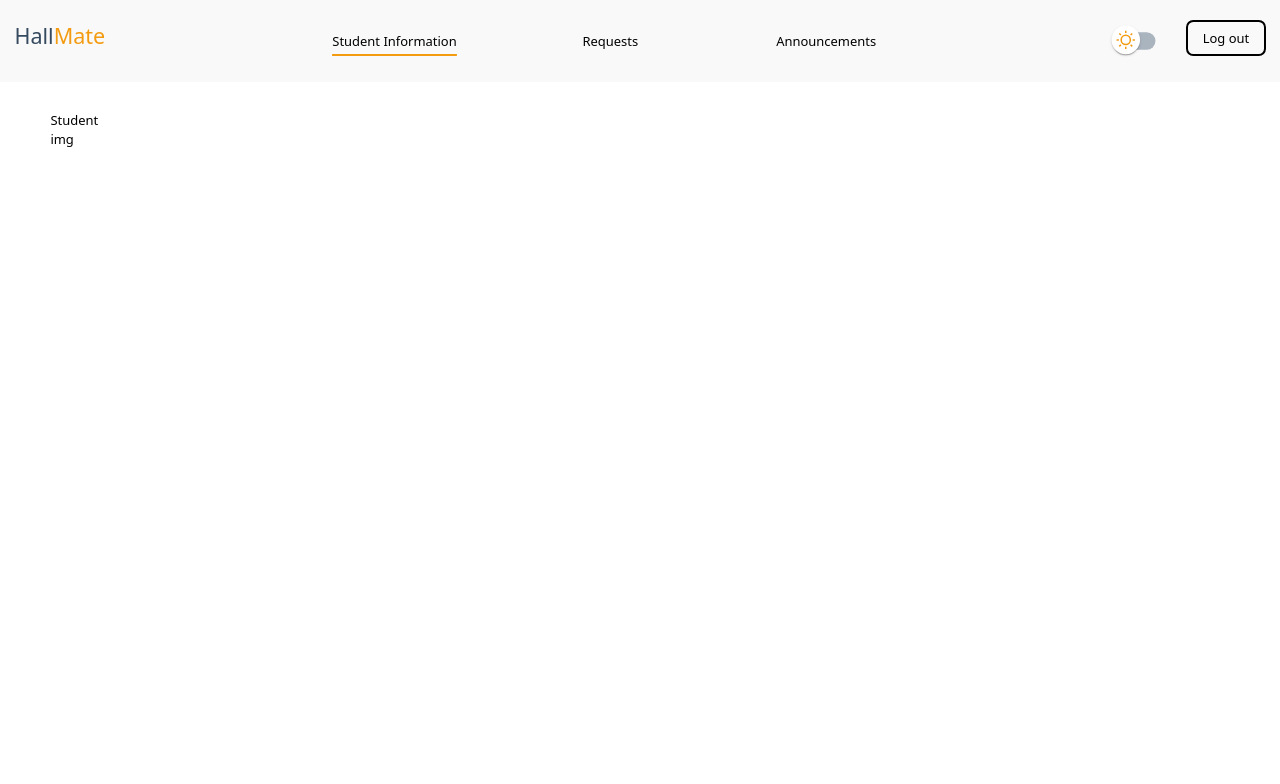
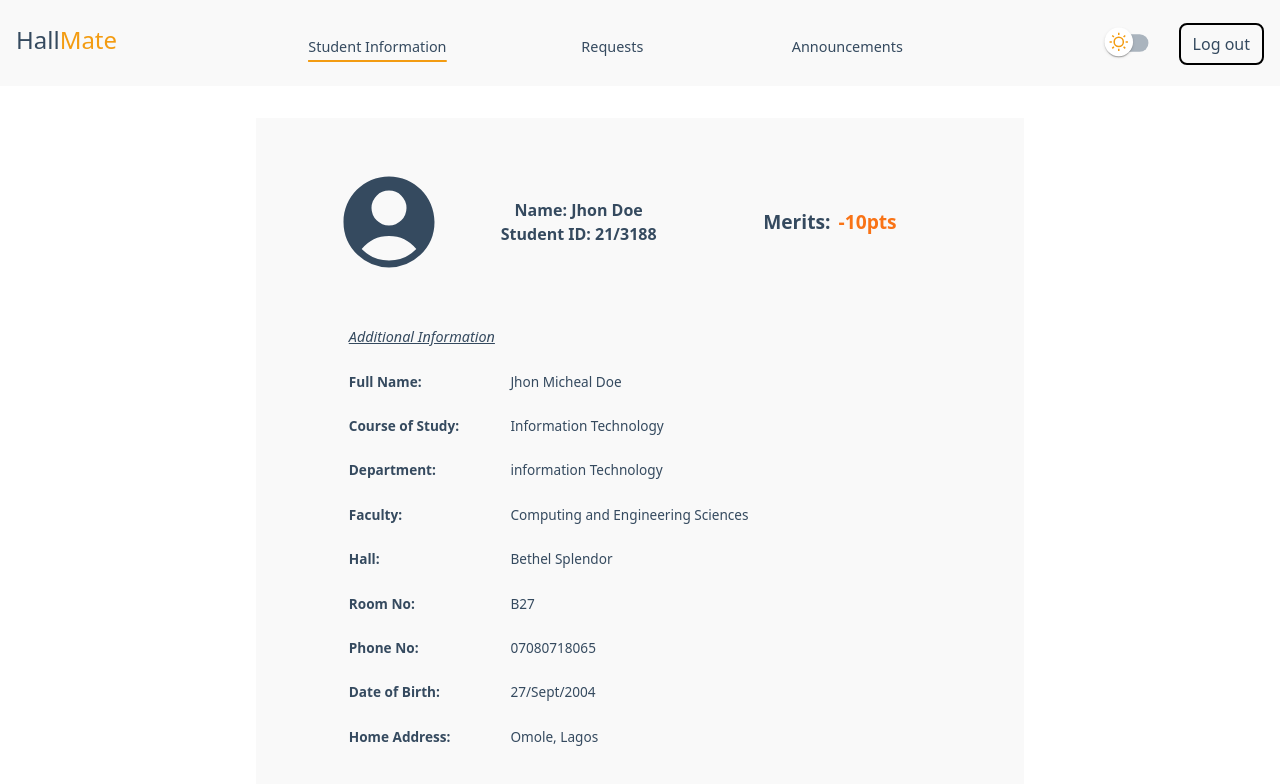
Before and after one commit to Olu-Oni/HallMate, a React (Vite) app: page /student_info in a window 1280 px wide. Shown: the top 784 px of the page. Built offline with nearby package versions, Linux system fonts and the light colour scheme.

Commit message:
StudentViewPage Updates

```diff
--- a/src/Components/LightDarkSwitch.jsx
+++ b/src/Components/LightDarkSwitch.jsx
@@ -1,7 +1,6 @@
 import { styled } from '@mui/material/styles';
 import FormControlLabel from '@mui/material/FormControlLabel';
 import Switch from '@mui/material/Switch';
-import { useState } from 'react';
 
 const MaterialUISwitch = styled(Switch)(({ theme, checked }) => ({
     width: 50,
--- a/src/Components/Navbar.jsx
+++ b/src/Components/Navbar.jsx
@@ -1,7 +1,7 @@
 import { useContext, useEffect, useState } from "react";
 import { Link, useLocation } from "react-router-dom";
 import LightDarkSwitch from "./LightDarkSwitch";
-import DoorIcon from "../Components/DoorIconSVG";
+import DoorIcon from "./svg/DoorIconSVG";
 import { MyTheme } from "../App";
 // import { ReactComponent as iconDoor} from "../assets/icon_door.svg";
 
@@ -55,11 +55,11 @@ const SlideMenu = ({ navNames, status }) => {
 
           <Link
             to={"/login"}
-            className="hover:bg-slate-900 rounded-bl-3xl px-7 w-full py-2 flex gap-2 justify-center border-t-2 absolute bottom-0 font-semibold"
+            className="hover:bg-slate-900  rounded-bl-3xl px-7 w-full py-2 flex gap-2 justify-center border-t-2 absolute bottom-0 font-semibold"
           >
             {/* Door Icon */}
             <DoorIcon/>
-            Log out
+            <h2>Log out</h2>
           </Link>
         </ul>
       </div>
@@ -75,7 +75,7 @@ const NavItem = ({ nav }) => {
         location.pathname === `/${nav.loc}` ? "active nav_item" : "nav_item "
       }
     >
-      <Link to={`/${nav.loc}`}>{nav.name}</Link>
+      <Link to={`/${nav.loc}`}><h2>{nav.name}</h2></Link>
     </li>
   );
 };
@@ -95,7 +95,7 @@ const Navbar = () => {
         <h1 className="logo1">Hall</h1>
         <h1 className="logo2">Mate</h1>
       </div>
-      <ul className="flex w-fit gap-[2%] grow text-center mx-14 md:mx-[10%] lg:mx-[15%] justify-around  max-md:hidden">
+      <ul className="flex w-fit gap-[2%] grow text-center mx-14 md:mx-[7%] lg:mx-[12%] justify-around  max-md:hidden">
         {navNames.map((nav) => (
           <NavItem key={nav.name} nav={nav} />
         ))}
@@ -105,11 +105,12 @@ const Navbar = () => {
           <LightDarkSwitch status={{ isChecked, toggleTheme }} />
         </div>
 
-        <div className="h-fit rounded-lg relative bottom-1 max-md:hidden">
+        <div className="h-fit max-lg:scale-[85%]  relative rounded-lg bottom-1">
           <Link
             to={"/login"}
-            className="px-4 py-2 relative top-3 hover:bg-black hover:text-white border-2 border-black h-fit rounded-lg"
+            className="px-3 py-2  relative top-3 hover:bg-black hover:text-white border-2 border-black h-fit rounded-lg"
           >
+
             Log out
           </Link>
         </div>
--- /dev/null
+++ b/src/Components/svg/UserCircle.jsx
@@ -0,0 +1,10 @@
+const UserCircle = () => {
+    return (
+<svg xmlns="http://www.w3.org/2000/svg" viewBox="0 0 24 24" fill="currentColor" className="size-28 secondaryBlue">
+  <path fillRule="evenodd" d="M18.685 19.097A9.723 9.723 0 0 0 21.75 12c0-5.385-4.365-9.75-9.75-9.75S2.25 6.615 2.25 12a9.723 9.723 0 0 0 3.065 7.097A9.716 9.716 0 0 0 12 21.75a9.716 9.716 0 0 0 6.685-2.653Zm-12.54-1.285A7.486 7.486 0 0 1 12 15a7.486 7.486 0 0 1 5.855 2.812A8.224 8.224 0 0 1 12 20.25a8.224 8.224 0 0 1-5.855-2.438ZM15.75 9a3.75 3.75 0 1 1-7.5 0 3.75 3.75 0 0 1 7.5 0Z" clipRule="evenodd" />
+</svg>
+
+    );
+}
+
+export default UserCircle;
--- a/src/Pages/StudentInfoPage.jsx
+++ b/src/Pages/StudentInfoPage.jsx
@@ -1,14 +1,71 @@
+import UserCircle from "../Components/svg/UserCircle";
+
 const StudentInfoPage = () => {
+  const studentInfo = {
+    id: "21/3188",
+    name: "Jhon Doe",
+    merits: -10,
+    Full_Name: "Jhon Micheal Doe",
+    Course_of_Study: "Information Technology",
+    Department: "information Technology",
+    Faculty: "Computing and Engineering Sciences",
+    Hall: "Bethel Splendor",
+    Room_No: "B27",
+    Phone_No: "07080718065",
+    Date_of_Birth: "27/Sept/2004",
+    Home_Address: "Omole, Lagos",
+  };
+
+  const meritColor = (point) => {
+    if (point <= -30) return "text-red-600";
+    else if (point <= -10) return "text-orange-500";
+    else return "text-green-600";
+  };
   return (
     <main>
-      <div className="my-8 mx-14 bg-white h-44">
-        <h1>Student</h1>
-        <div>
-            img
+      <div className="sm:my-8 sm:mx-14 md:mx-[20%] py-12 flex flex-col max-sm:items-center sm:px-[6%] studentInfo-bg">
+        <header className="flex flex-wrap max-sm:flex-col items-center text-center sm:gap-x-14 gap-7">
+          <UserCircle />
+          <div className="self-center ga">
+            <h1>Name: {studentInfo.name}</h1>
+            <h1>Student ID: {studentInfo.id}</h1>
+          </div>
+          <div className="flex-grow flex justify-center text-[1.2rem]">
+            <h1 className=" text-[1.2rem] mr-2">Merits:</h1>
+            <h1 className={`${meritColor(studentInfo.merits)}`}>
+              {studentInfo.merits}pts
+            </h1>
+          </div>
+        </header>
+        <div className="my-8 mx-4">
+          <h2 className="underline mt-4">
+            <i>Additional Information</i>
+          </h2>
+          {/* object gets turned into array containing keys and values as the sub-array values */}
+          {Object.entries(studentInfo)
+            // removing the first two entries
+            .filter((row, idx) => idx > 2)
+            .map((row) => (
+              <InfoRow key={row[0]} heading={row[0]} value={row[1]} />
+            ))}
         </div>
       </div>
     </main>
   );
 };
 
+const InfoRow = ({ heading, value }) => {
+  return (
+    <div className="flex gap-4 my-6 text-[0.85rem]">
+      <div className="w-28 sm:w-1/4 font-semibold">
+        <label htmlFor={heading}>{heading.replaceAll("_", " ")}:</label>{" "}
+        {/* Label for accessibility */}
+      </div>
+      <div className="">
+        <span id={heading}>{value}</span> {/* Or an input if needed */}
+      </div>
+    </div>
+  );
+};
+
 export default StudentInfoPage;
--- /dev/null
+++ b/src/Pages/StudentInfoSelection.jsx
@@ -0,0 +1,5 @@
+const StudentSelection = () => {
+    return (<>Hello Kelechi was here helping you to code </>  );
+}
+
+export default StudentSelection;
--- a/src/index.css
+++ b/src/index.css
@@ -3,7 +3,7 @@
 @tailwind utilities;
 
 :root {
-  --text-font-size: 0.9rem;
+  --text-font-size: 1em;
 
   /* Burger */
   --bar-width: 20px;
@@ -17,7 +17,7 @@
   --pimary-orange: #f39c12;
   --secondary-blue: #e5f7ff;
   --secondary-orange: #fcf3e3;
-  --primary-text: #000000;
+  --primary-text: #354a5f;
   --primary-bg-color: white;
   --secondary-bg-color: #f9f9f9;
 }
@@ -32,6 +32,9 @@
   --secondary-bg-color: hsl(210, 29%, 22%);
 }
 
+.secondaryBlue{
+  fill: var(--primary-text);
+}
 * {
   transition: all 0.2s ease-in-out;
   font-size: var(--text-font-size);
@@ -42,9 +45,17 @@
 a {
   cursor: pointer;
 }
+h1{
+  @apply font-semibold
+}
+
+h2 {
+  @apply lg:text-[0.9rem] text-[0.8rem]
+}
+
 #root {
   background-color: var(--primary-bg-color);
-  @apply min-h-dvh w-dvw flex flex-col;
+  @apply min-h-dvh max-w-full flex flex-col;
 }
 
 .logo1 {
@@ -75,6 +86,12 @@ main {
 .doorKnob{
   stroke: var(--primary-bg-color)
 }
+
+/* sudent info section */
+.studentInfo-bg{
+  background: var(--secondary-bg-color);
+}
+
 /* slide-Menu */
 .slide-menu {
   background-color: var(--secondary-bg-color);
@@ -91,7 +108,7 @@ nav{
 }
 @media not all and (min-width: 768px) {
   .nav_item:hover {
-    background-color: var(--pimary-orange);
+    background-color: var(--secondary-orange);
     transition: color none;
     @apply translate-x-[.5em];
   }
```
Also changed, not shown: src/Components/svg/DoorIconSVG.jsx (renamed from src/Components/DoorIconSVG.jsx).
